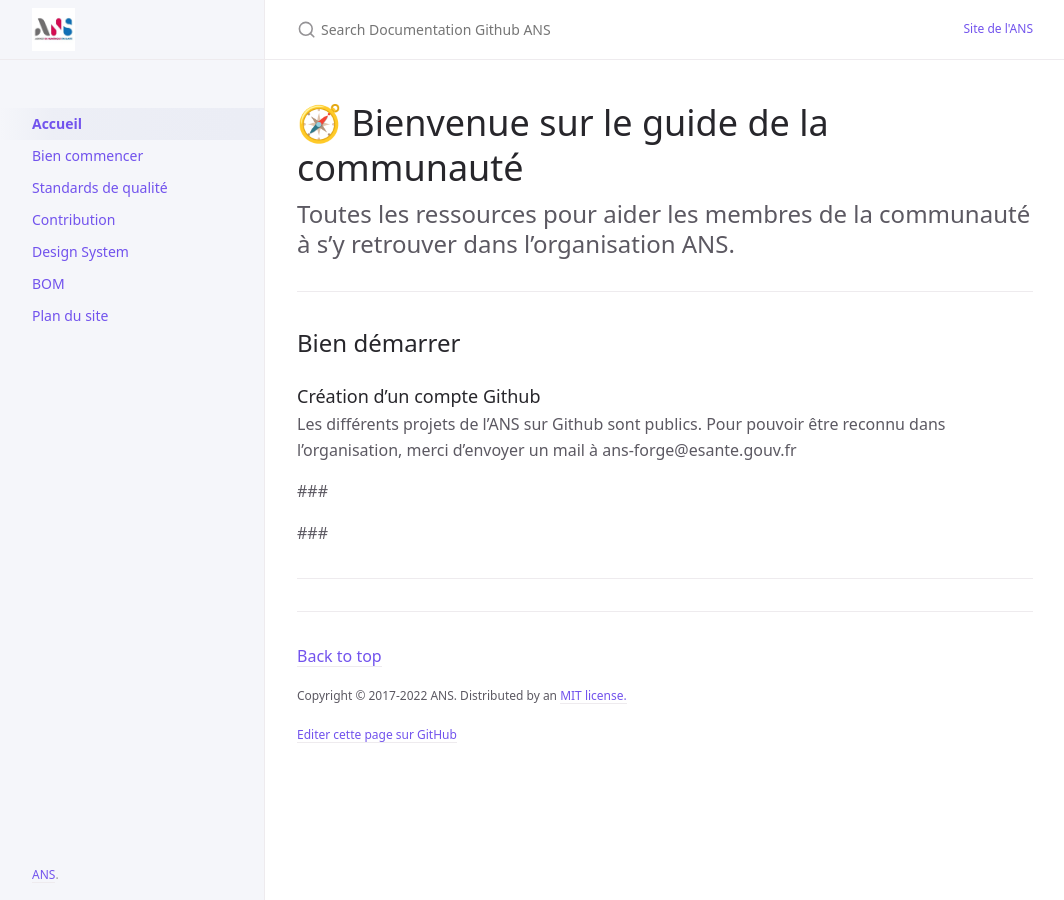
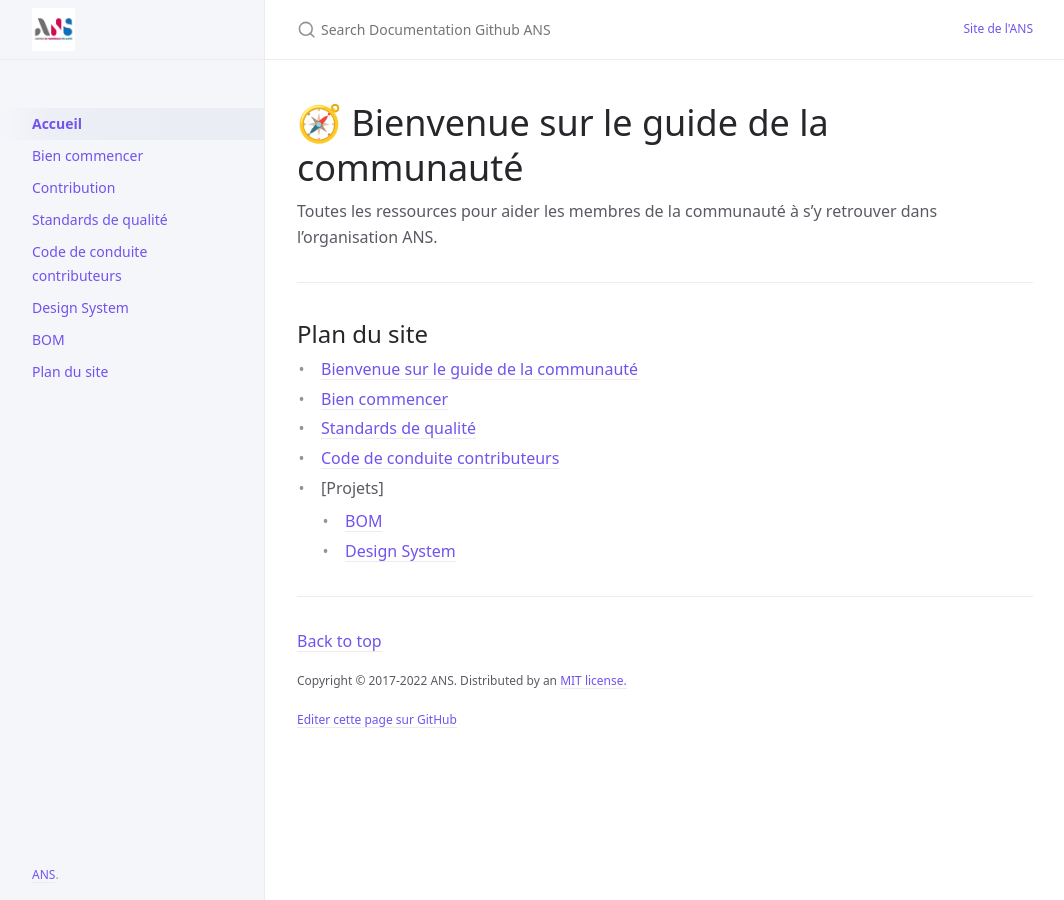
Before and after one commit to ansforge/Documentation, a Jekyll site: the page built from index.md, in a window 1280 px wide. Shown: the whole page, without its empty margins (107-1171 px from the left). Built offline with Jekyll 4.4.1, drawn with Linux system fonts in a browser that asks for light colours; our own code applies the rules of GitHub Pages for plain Markdown files.

Commit message:
Ajout d'information et maj du sommaire

```diff
--- a/index.md
+++ b/index.md
@@ -6,21 +6,16 @@ permalink: /
 
 # 🧭 Bienvenue sur le guide de la communauté
 
-{: .fs-6 }
-
 Toutes les ressources pour aider les membres de la communauté à s'y retrouver dans l'organisation ANS.
 
 ***
 
-## Bien démarrer
+## Plan du site
 
-### Création d'un compte Github
-
-Les différents projets de l'ANS sur Github sont publics.
-Pour pouvoir être reconnu dans l'organisation, merci d'envoyer un mail à ans-forge@esante.gouv.fr
-
-###
-
-###
-
-***
+* [Bienvenue sur le guide de la communauté](index.md)
+* [Bien commencer](biencommencer.md)
+* [Standards de qualité](docs/standards.md)
+* [Code de conduite contributeurs](CODE_OF_CONDUCT.md)
+* [Projets]
+    * [BOM](docs/bom.md)
+    * [Design System](docs/designsystem.md)
```
Also changed, not shown: CODE_OF_CONDUCT.md (+6 -6 lines), docs/standards.md (+3 -5 lines).
